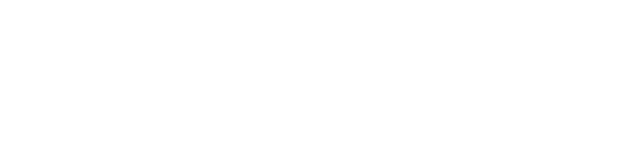
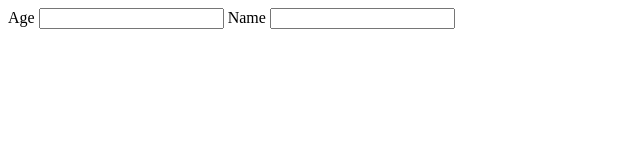
Before and after one commit to acciojob/promises-and-chains-Lochan-sharma232, a website: page main.html in a window 1280 px wide. Shown: the whole page, without its empty margins (0-640 px from the left). Drawn offline with Linux system fonts and the light colour scheme.

Commit message:
created a submission

```diff
--- a/main.html
+++ b/main.html
@@ -7,7 +7,12 @@
 
   <body>
     <!-- write the body here -->
-
+<form >
+	<label for="number">Age</label>
+<input type="number" id="age" >
+<label for="text">Name</label>
+	<input type="text" id="text">
+</form>
     <script type="text/javascript" src="./script.js"></script>
   </body>
 </html>
```
